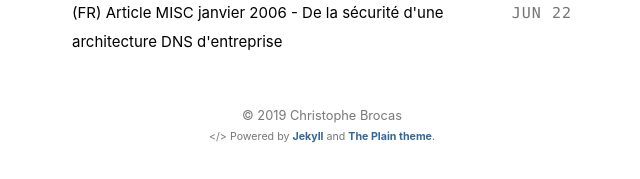
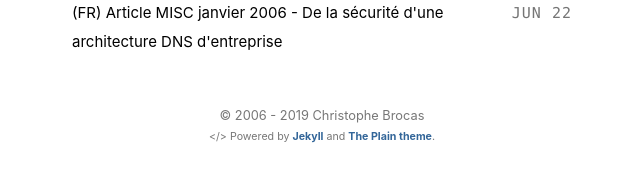
Before and after one commit to cbrocas/blog, a Jekyll site: the page built from index.html, in a window 1280 px wide. Shown: the part 749-928 px from the top of the page, without its empty margins (318-958 px from the left). Built offline with Jekyll 4.4.1, drawn with Linux system fonts in a browser that asks for light colours.

Commit message:
modify copyright starting date

```diff
--- a/_includes/footer.html
+++ b/_includes/footer.html
@@ -1,4 +1,4 @@
 <div class="footer">
-  <span class="block">&copy; {{ site.time | date: '%Y' }} {{ site.author_name }}</span>
+  <span class="block">&copy; 2006 - {{ site.time | date: '%Y' }} {{ site.author_name }}</span>
   <span class="block"><small>&lt;/&gt; Powered by <a href="https://jekyllrb.com/">Jekyll</a> and <a href="https://github.com/heiswayi/the-plain">The Plain theme</a>.</small></span>
 </div>
```
Also changed, not shown: 8 other files.
